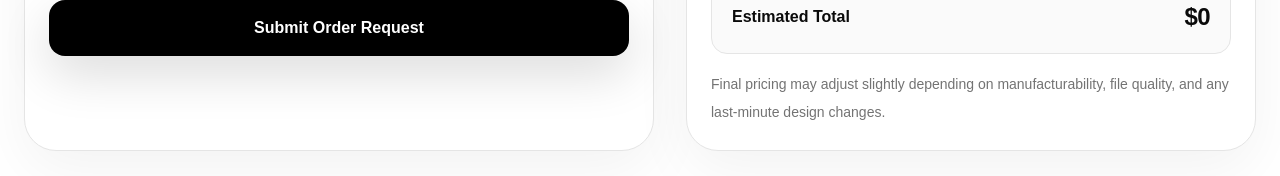
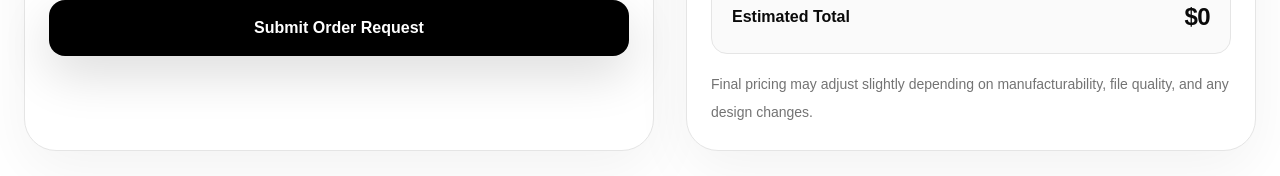
Before and after one commit to reyre808/forgedisplay-site, a Next.js app: page /order in a window 1280 px wide. Shown: the part 1144-1320 px from the top of the page. Built offline with nearby package versions, Linux system fonts and the light colour scheme.

Commit message:
wording change on order page

```diff
--- a/src/app/order/page.tsx
+++ b/src/app/order/page.tsx
@@ -306,7 +306,7 @@ export default function OrderPage() {
 
               <p className="mt-4 text-sm leading-7 text-neutral-500">
                 Final pricing may adjust slightly depending on manufacturability,
-                file quality, and any last-minute design changes.
+                file quality, and any design changes.
               </p>
             </div>
           </div>
```
